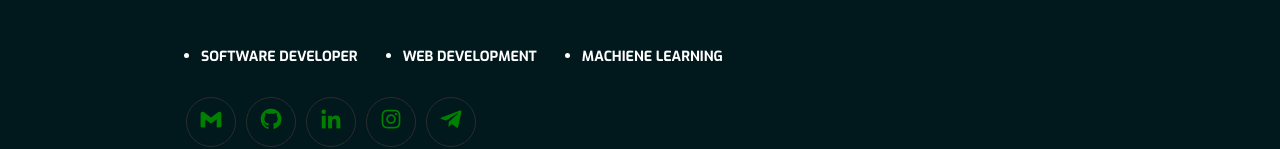
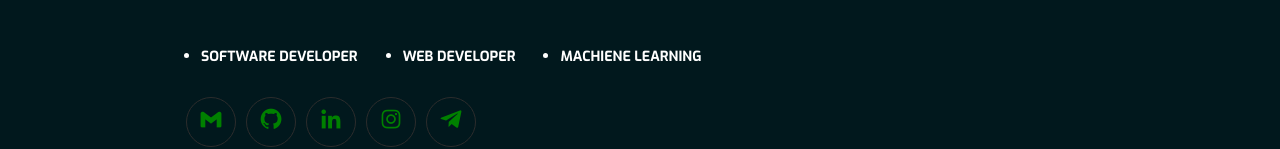
Before and after one commit to KingRajan03/Rajan-Portfolio, a plain HTML site: page index.html in a window 1280 px wide. Shown: the part 413-562 px from the top of the page. Drawn offline with nearby package versions, Linux system fonts and the light colour scheme.

Commit message:
Update index.html

```diff
--- a/index.html
+++ b/index.html
@@ -68,7 +68,7 @@
                             <span class="span">Software Developer</span>
                         </li>
                         <li>
-                            <span class="span">Web Development</span>
+                            <span class="span">Web Developer</span>
                         </li>
                         <li>
                             <span class="span">Machiene Learning</span>
```
